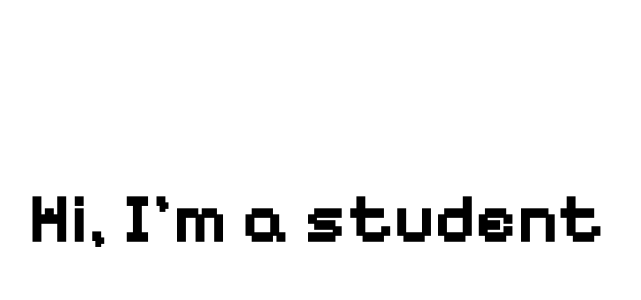
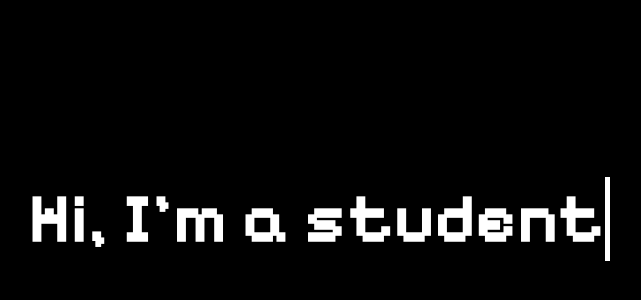
Before and after one commit to rlaxogh76/portfolio, a plain HTML site: page index.html in a window 1280 px wide. Shown: the part 38-338 px from the top of the page, without its empty margins (321-962 px from the left). Drawn offline with Linux system fonts and the light colour scheme; a web font is replaced by a local one.

Commit message:
background changed

```diff
--- a/index.css
+++ b/index.css
@@ -4,13 +4,14 @@ html {
 
 body {
   text-align: center;
-  color: #000000;
+  color: #ffffff;
   padding-top: 10em;
   -ms-overflow-style: none;
+  background-color: #000000;
 }
 
 * {
-  color: #000000;
+  color: #ffffff;
   text-decoration: none;
 }
 
```
